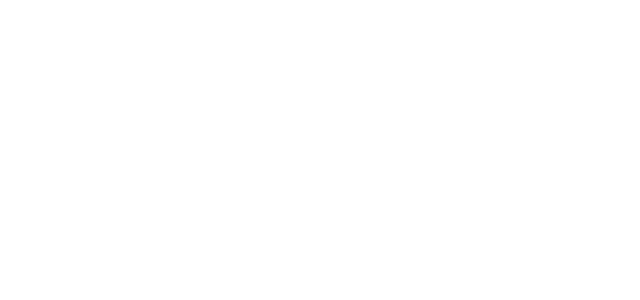
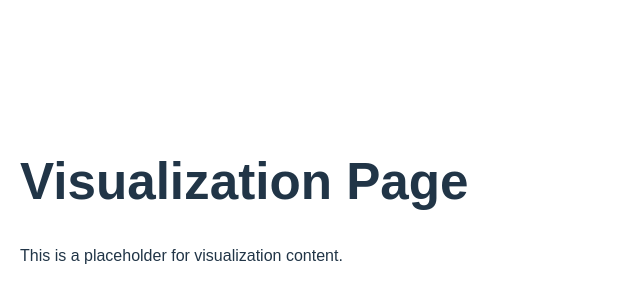
Before and after one commit to Integrative-Transcriptomics/tss-prediction-comparison, a React (Vite) app in the folder client-side-interface-prototype/: page /visualization in a window 1280 px wide. Before the commit this address had no page. Shown: the part 196-496 px from the top of the page, without its empty margins (0-640 px from the left). Built offline with nearby package versions, Linux system fonts and the light colour scheme.

Commit message:
added a button that leads to visulization page

```diff
--- a/client-side-interface-prototype/src/App.jsx
+++ b/client-side-interface-prototype/src/App.jsx
@@ -3,6 +3,7 @@ import React from 'react';
 import { BrowserRouter as Router, Route, Routes } from 'react-router-dom';
 import ProjectForm from './ProjectForm';
 import JobManagement from './JobManagement';
+import Visualization from './Visualization';
 import './App.css';
 
 function App() {
@@ -12,6 +13,7 @@ function App() {
         <Routes>
           <Route path="/" element={<ProjectForm />} />
           <Route path="/job-management" element={<JobManagement />} />
+          <Route path="/visualization" element={<Visualization />} />
         </Routes>
       </div>
     </Router>
--- a/client-side-interface-prototype/src/JobManagement.jsx
+++ b/client-side-interface-prototype/src/JobManagement.jsx
@@ -1,6 +1,6 @@
 // JobManagement.jsx
 import React from 'react';
-import { useLocation } from 'react-router-dom';
+import { useLocation, useNavigate } from 'react-router-dom';
 
 function JobManagement() {
   // to access the projectName we access the passed state from the first page with useLocation
@@ -8,10 +8,17 @@ function JobManagement() {
   // if the projectName is undefined for whatever reason the default projectName is empty
   const { projectName } = location.state || { projectName: 'Default Project Name' };
 
+  const navigatetoVisualization = useNavigate();
+
+  const handleVisualization = () => {
+    navigatetoVisualization('/visualization');
+  }
+
   return (
     <div>
       <h1>Job Management</h1>
       <p>Project Name: {projectName}</p>
+      <button onClick={handleVisualization}>Go to Visualization</button>
     </div>
   );
 }
--- /dev/null
+++ b/client-side-interface-prototype/src/Visualization.jsx
@@ -0,0 +1,13 @@
+// Visualization.jsx
+import React from 'react';
+
+function Visualization() {
+  return (
+    <div>
+      <h1>Visualization Page</h1>
+      <p>This is a placeholder for visualization content.</p>
+    </div>
+  );
+}
+
+export default Visualization;
```
